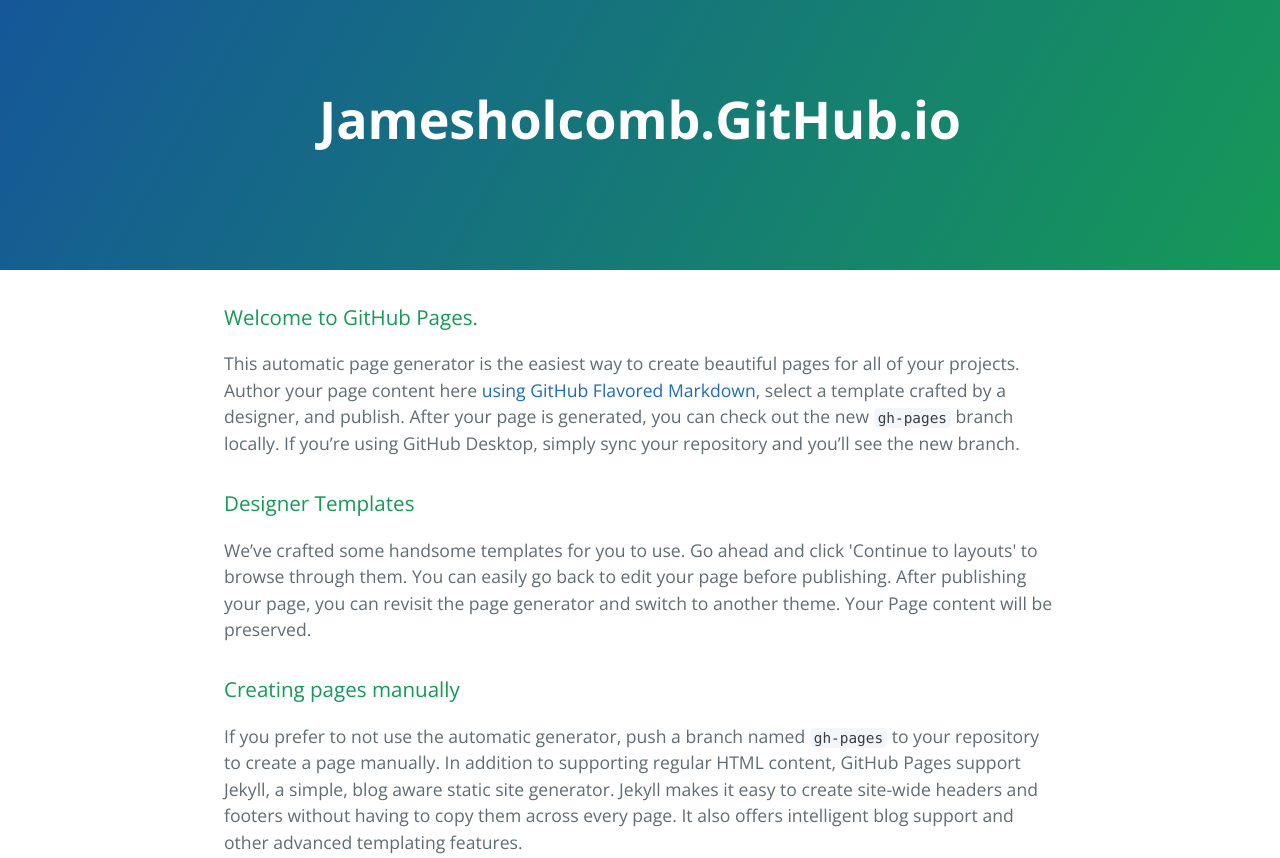
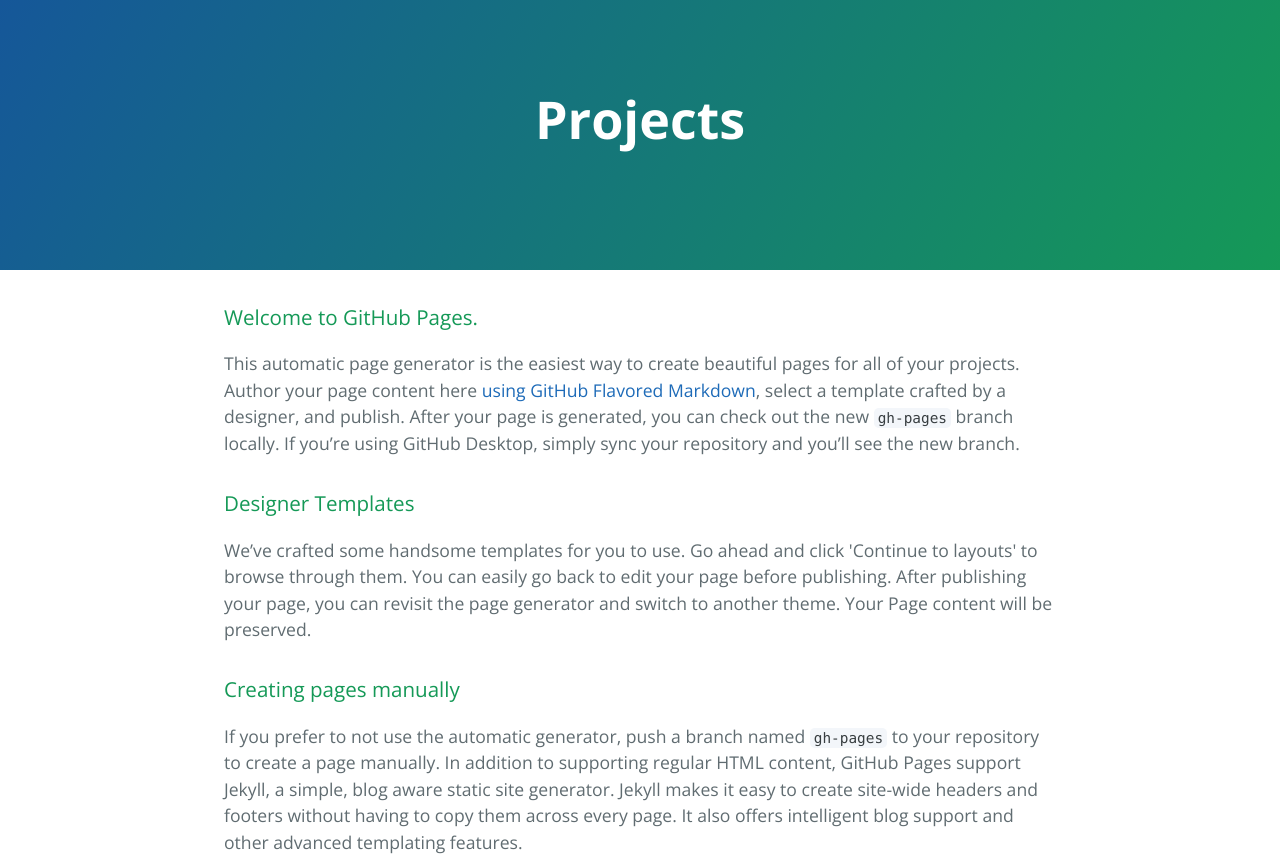
Before and after one commit to jamesholcomb/jamesholcomb.github.io, a plain HTML site: page index.html in a window 1280 px wide. Shown: the top 858 px of the page. Drawn offline with nearby package versions, Linux system fonts and the light colour scheme.

Commit message:
Update index.html

```diff
--- a/index.html
+++ b/index.html
@@ -11,7 +11,7 @@
   </head>
   <body>
     <section class="page-header">
-      <h1 class="project-name">Jamesholcomb.GitHub.io</h1>
+      <h1 class="project-name">Projects</h1>
       <h2 class="project-tagline"></h2>
     </section>
 
```
